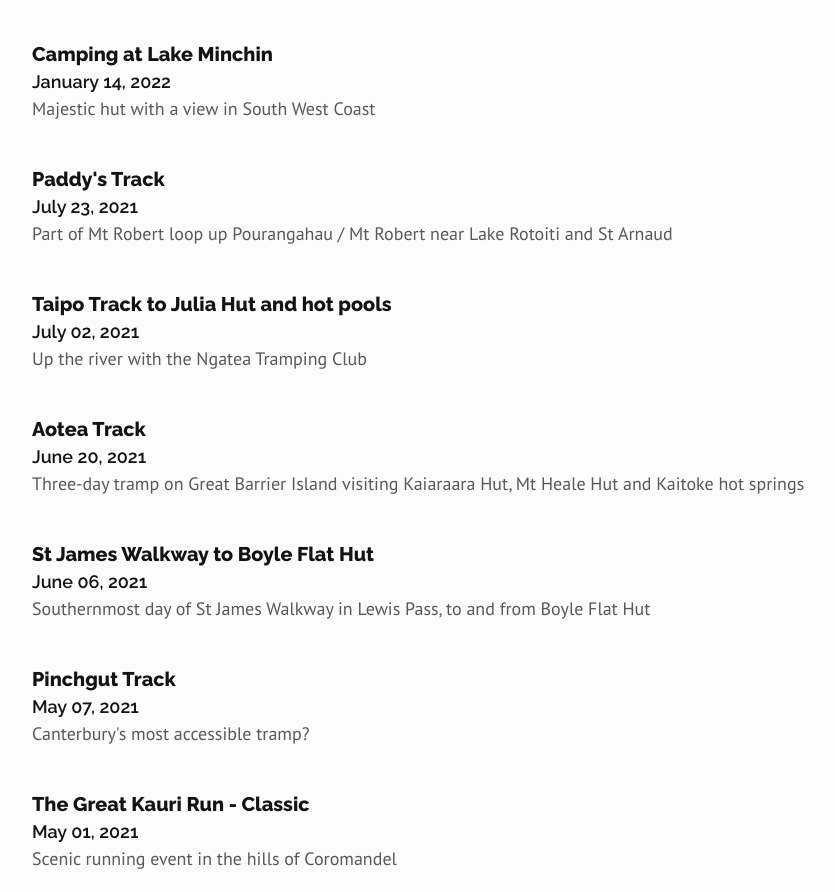
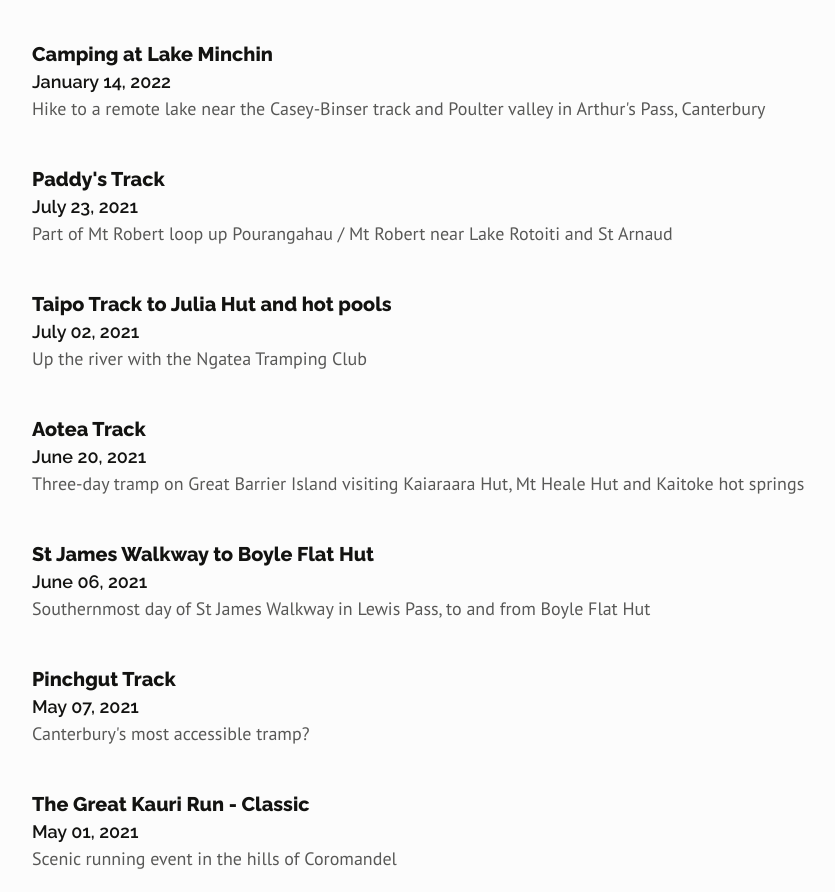
Before and after one commit to albertnis/albert.nz, a Gatsby site: page / in a window 1280 px wide. Shown: the part 887-1779 px from the top of the page, without its empty margins (215-1050 px from the left). Built offline with nearby package versions, Linux system fonts and the light colour scheme; Gatsby itself is replaced by a stand-in of ours.

Commit message:
Fix lake minchin description

```diff
--- a/content/blog/lake-minchin/index.md
+++ b/content/blog/lake-minchin/index.md
@@ -1,7 +1,7 @@
 ---
 title: Camping at Lake Minchin
 date: 2022-01-14T18:42:22+1300
-description: Majestic hut with a view in South West Coast
+description: Hike to a remote lake near the Casey-Binser track and Poulter valley in Arthur's Pass, Canterbury
 accent: rgb(110, 80, 219)
 routes:
   - ./Lake_Minchin_overnighter.gpx
```
